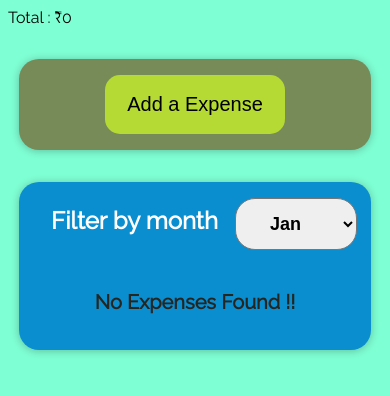
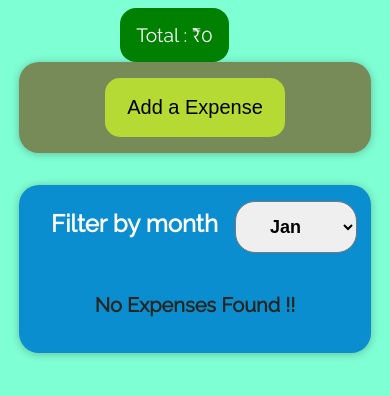
Before and after one commit to nidhish-srivastava/Expense-Tracker-React, a React (Vite) app: page / in a window 390 px wide. Shown: the top 396 px of the page. Built offline with nearby package versions, Linux system fonts and the light colour scheme.

Commit message:
Update index.css

```diff
--- a/src/index.css
+++ b/src/index.css
@@ -3,3 +3,23 @@ body{
   font-family: 'Raleway' , sans-serif;
   background-color: aquamarine
 }
+
+
+
+.bill{
+  background-color: green;
+  padding: 1rem;
+  border-radius: 1rem;
+  font-size: 1.2rem;
+  color: white;
+  position: absolute;
+}
+
+@media (max-width:500px) {
+  .bill{
+    position: relative;
+    top: 1rem;
+    left: 30%;
+  }
+
+}
```
